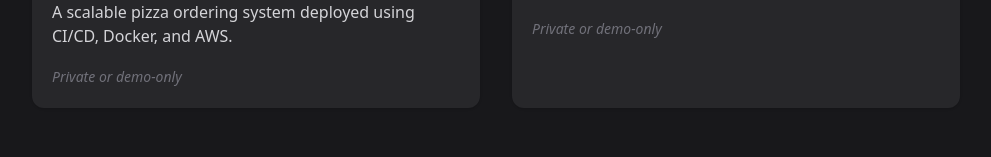
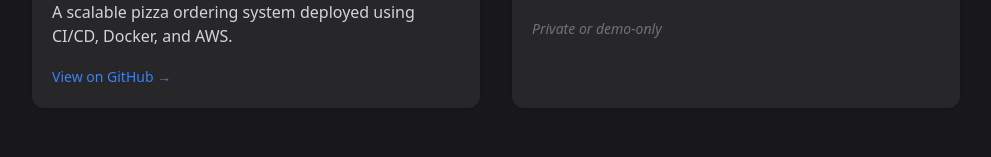
Before and after one commit to Garuma25/personal-portfolio, a Next.js app: page /projects in a window 1280 px wide. Shown: the part 1510-1667 px from the top of the page, without its empty margins (144-1135 px from the left). Built offline with nearby package versions, Linux system fonts and the light colour scheme.

Commit message:
add pizza github url

```diff
--- a/app/projects/page.tsx
+++ b/app/projects/page.tsx
@@ -33,7 +33,7 @@ const projects = [
     title: 'Pizza DevOps Project',
     description: 'A scalable pizza ordering system deployed using CI/CD, Docker, and AWS.',
     image: '/pizzaproject.png',
-    link: null,
+    link: 'https://github.com/Garuma25/jwt-pizza.git',
   },
   {
     title: 'Family History Tree Tool',
```
